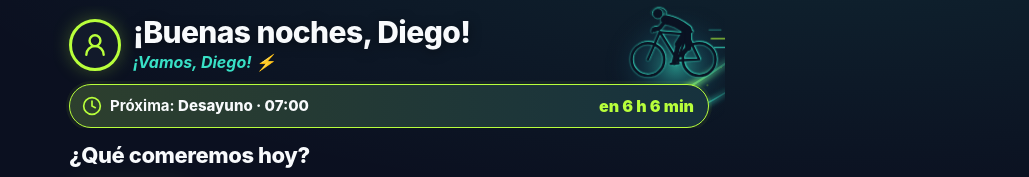
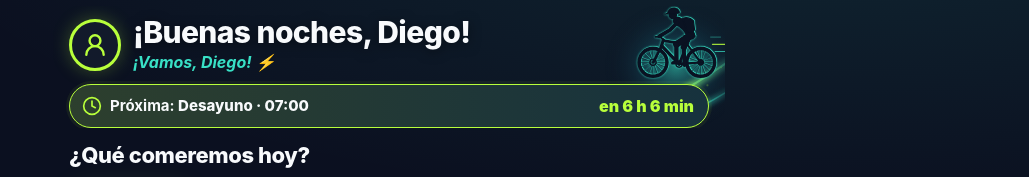
Before and after one commit to Simon7921/Pauta-Diabetes-Diego, a plain HTML site: page index.html in a window 1280 px wide. Shown: the top 177 px of the page, without its empty margins (251-1280 px from the left). Drawn offline with Linux system fonts and the light colour scheme.

Commit message:
Add files via upload

```diff
--- a/index.html
+++ b/index.html
@@ -451,22 +451,41 @@ html.fig-ball .mast-art .fig-bike{display:none}
             <path d="M190 160 Q201 160 206 170 Q201 176 189 170 Z" stroke-width="2.5"/>
           </g>
         <g id="rider" stroke-linecap="round" stroke-linejoin="round" fill="none">
-            <circle cx="86" cy="150" r="30" stroke-width="5"/>
-            <circle cx="180" cy="150" r="30" stroke-width="5"/>
-            <path d="M180 150 L140 152 L158 104 Z" stroke-width="4.5"/>
-            <path d="M158 104 L108 100 L140 152" stroke-width="4.5"/>
-            <path d="M108 100 L86 150" stroke-width="4.5"/>
-            <path d="M106 96 L100 92 Q94 92 94 99" stroke-width="4"/>
-            <path d="M150 100 L166 99" stroke-width="5"/>
-            <path d="M158 96 Q138 80 118 77" stroke-width="17"/>
-            <path d="M93 63 Q100 52 114 58 Q120 62 118 68 L96 68 Z" stroke-width="1.5"/>
-            <path d="M118 80 L108 92 L98 96" stroke-width="7.5"/>
-            <path d="M157 98 L142 122" stroke-width="13"/>
-            <path d="M142 122 L134 156" stroke-width="9"/>
-            <path d="M128 158 L142 157" stroke-width="5"/>
-            <path d="M159 100 L160 128" stroke-width="12"/>
-            <path d="M160 128 L147 142" stroke-width="8.5"/>
-          </g>
+  <circle cx="70" cy="152" r="31" stroke-width="8"/>
+  <circle cx="176" cy="152" r="31" stroke-width="8"/>
+  <g stroke-width="1.3">
+    <path d="M70 124v56M42 152h56M50 132l40 40M90 132l-40 40M60 125l20 54M80 125l-20 54M43 142l54 20M97 142l-54 20"/>
+    <path d="M176 124v56M148 152h56M156 132l40 40M196 132l-40 40M166 125l20 54M186 125l-20 54M149 142l54 20M203 142l-54 20"/>
+  </g>
+  <circle cx="70" cy="152" r="7" stroke-width="3"/><circle cx="176" cy="152" r="5" stroke-width="5"/>
+  <path d="M90 114 L72 150" stroke-width="6"/>
+  <path d="M93 102 L88 118" stroke-width="7"/>
+  <path d="M90 116 L128 156" stroke-width="7.5"/>
+  <path d="M93 104 L146 112" stroke-width="6"/>
+  <path d="M146 110 L128 156" stroke-width="6"/>
+  <path d="M128 156 L176 152" stroke-width="5"/>
+  <path d="M146 112 L176 152" stroke-width="4.5"/>
+  <path d="M146 110 L150 96" stroke-width="4"/>
+  <path d="M140 94 Q150 91 162 94" stroke-width="6"/>
+  <path d="M92 101 L86 95 L76 95" stroke-width="4.5"/>
+  <circle cx="128" cy="156" r="7" stroke-width="3"/>
+
+  <path d="M152 92 L138 118" stroke-width="13"/><path d="M138 118 L140 158" stroke-width="9"/>
+
+  <path d="M154 92 Q146 70 124 60" stroke-width="20"/>
+
+  <path d="M136 54 Q150 50 160 60 L162 80 Q156 88 146 84 Z" stroke-width="3" fill="currentColor"/>
+
+  <circle cx="114" cy="47" r="9.5" stroke-width="0" fill="currentColor"/>
+  <path d="M102 44 Q104 30 118 31 Q128 32 129 42 L124 44 Z" stroke-width="2" fill="currentColor"/>
+  <path d="M104 42 L97 45" stroke-width="3"/>
+
+  <path d="M124 64 L108 80 L86 93" stroke-width="8.5"/>
+  <circle cx="84" cy="94" r="4.5" stroke-width="0" fill="currentColor"/>
+
+  <path d="M150 94 L122 112" stroke-width="15"/><path d="M122 112 L122 148" stroke-width="10"/>
+  <path d="M112 151 Q120 146 131 151 L131 156 L112 156 Z" stroke-width="2" fill="currentColor"/>
+</g>
         </defs>
         <ellipse cx="160" cy="100" rx="105" ry="95" fill="url(#gHalo)"/>
         <path d="M-20 214 C 50 196, 120 176, 250 84" stroke="url(#gSw1)" stroke-width="12" fill="none" filter="url(#fBlur)"/>
@@ -483,11 +502,10 @@ html.fig-ball .mast-art .fig-bike{display:none}
         <circle cx="70" cy="96" r="19" fill="#38E1C6" opacity=".14" filter="url(#fBlur)"/>
         <g fill="#38E1C6" opacity=".8"><circle cx="214" cy="182" r="1.6"/><circle cx="222" cy="176" r="1.2"/><circle cx="218" cy="190" r="1"/></g>
       </g>
-        <g class="fig-bike" transform="translate(50 -30) scale(.8)">
-          <g stroke="#38E1C6" opacity=".9"><use href="#rider" filter="url(#fRim)"/></g>
-          <g stroke="#38E1C6"><use href="#rider" transform="translate(1.2 -1)"/></g>
-          <g stroke="#0A1222" fill="#0A1222"><use href="#rider"/></g>
-          <circle cx="104" cy="66" r="9.5" fill="#0A1222" stroke="#38E1C6" stroke-width="1"/>
+        <g class="fig-bike" transform="translate(80 -6) scale(.66)">
+          <g stroke="#38E1C6" color="#38E1C6" opacity=".9"><use href="#rider" filter="url(#fRim)"/></g>
+          <g stroke="#38E1C6" color="#38E1C6"><use href="#rider" transform="translate(1.2 -1)"/></g>
+          <g stroke="#0A1222" color="#0A1222"><use href="#rider"/></g>
           <g stroke-linecap="round"><path d="M202 112 h34" stroke="#B8FF3B" stroke-width="2.6" opacity=".85"/><path d="M208 128 h28" stroke="#38E1C6" stroke-width="2" opacity=".8"/><path d="M198 96 h22" stroke="#38E1C6" stroke-width="1.6" opacity=".6"/></g>
         </g>
       </svg>
--- a/sw.js
+++ b/sw.js
@@ -1,5 +1,5 @@
 // Service worker: red primero (para recibir cambios), caché si no hay internet.
-const C="pauta-diego-v7";
+const C="pauta-diego-v7b";
 const F=["./","index.html","calc.js","store.js","app.js","manifest.json","icon-180.png","icon-192.png","icon-512.png"];
 self.addEventListener("install",e=>{e.waitUntil(caches.open(C).then(c=>c.addAll(F)));self.skipWaiting()});
 self.addEventListener("activate",e=>{e.waitUntil(caches.keys().then(k=>Promise.all(k.filter(x=>x!==C).map(x=>caches.delete(x)))));self.clients.claim()});
```
